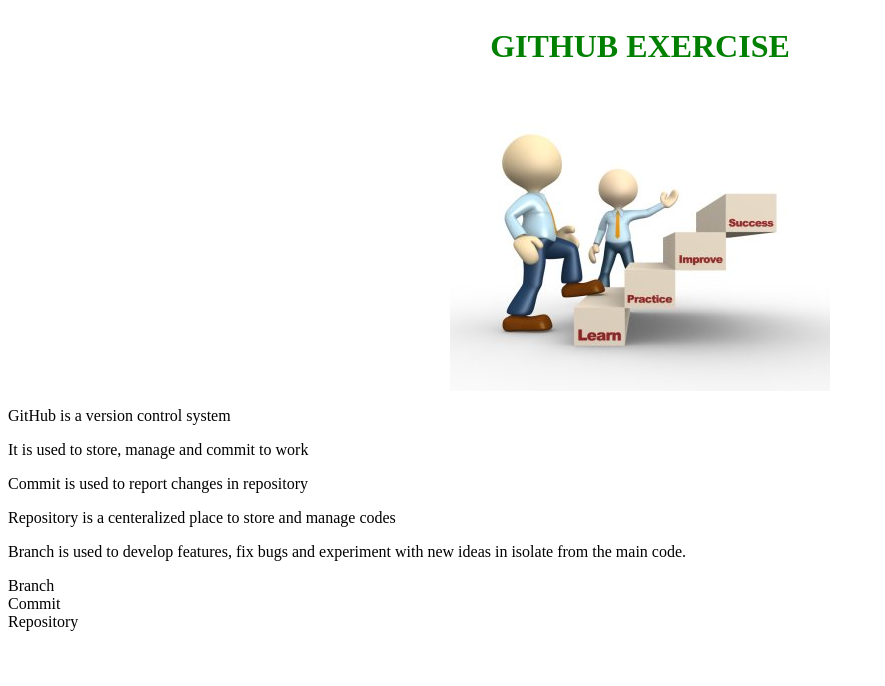
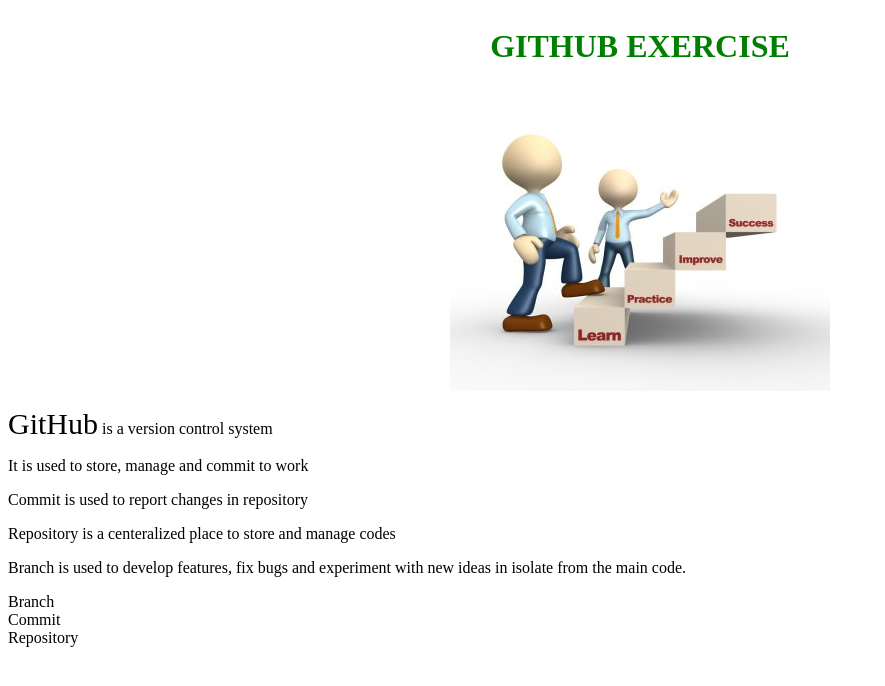
Before and after one commit to siva1203202/sample, a plain HTML site: page index.html in a window 1280 px wide. Shown: the whole page, without its empty margins (0-885 px from the left). Drawn offline with Linux system fonts and the light colour scheme.

Commit message:
Update ss.css

```diff
--- a/ss.css
+++ b/ss.css
@@ -7,7 +7,7 @@ color:green;
 padding:20px;
 }
 
-sapn{
+span{
 font-size: 30px;
 }
 
```
